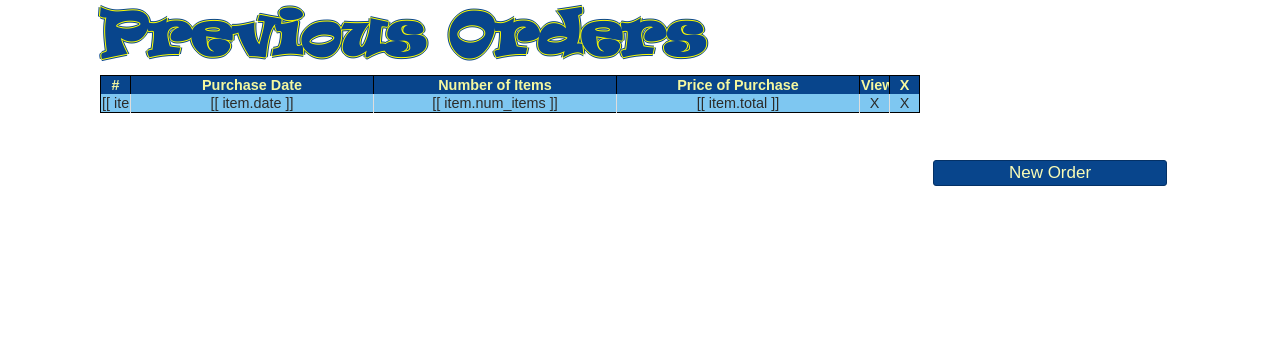
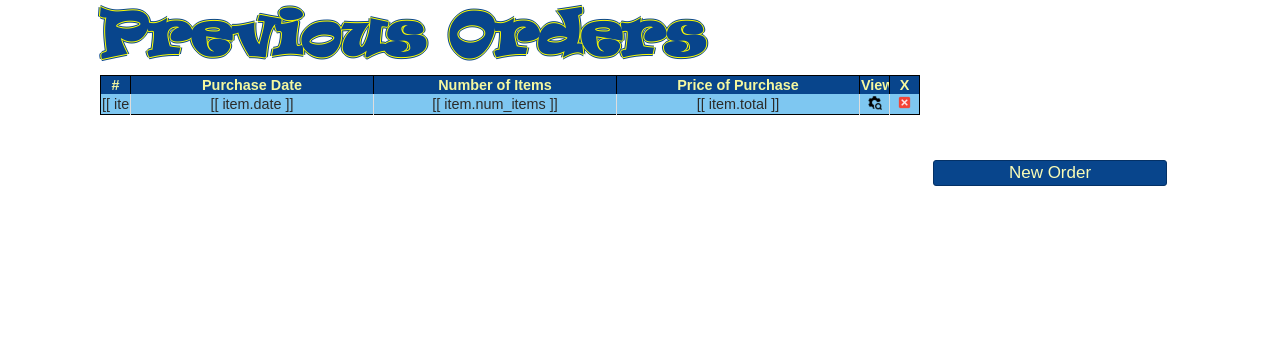
Before and after one commit to based-jace/sheris-shaved-ice, a Django app: template inv_manage/templates/inv_manage/orders.html in a window 1280 px wide. Shown: the part 60-420 px from the top of the page. Run offline with Django 3.2, Linux system fonts and the light colour scheme; the template is opened without the code that fills it, so the values that code supplies are empty; some web fonts are replaced.

Commit message:
Icon changes

```diff
--- a/inv_manage/templates/inv_manage/orders.html
+++ b/inv_manage/templates/inv_manage/orders.html
@@ -28,8 +28,8 @@
             <td class="center">[[ item.date ]]</td>
             <td class="center">[[ item.num_items ]]</td>
             <td class="center">[[ item.total ]]</td>
-            <td class="center"><a v-bind:href="item.edit_url">X</a></td>
-            <td class="delete-column single-delete center">X</td>
+            <td class="center"><a v-bind:href="item.edit_url"><img src="{% static 'images/view.png' %}"></a></td>
+            <td class="delete-column single-delete center"><img src="{% static 'images/delete.png' %}"></td>
         </tr>
     </table>
 </div>
```
Also changed, not shown: inv_manage/static/images/delete.png, inv_manage/static/images/edit.png, inv_manage/static/images/view.png (added).
